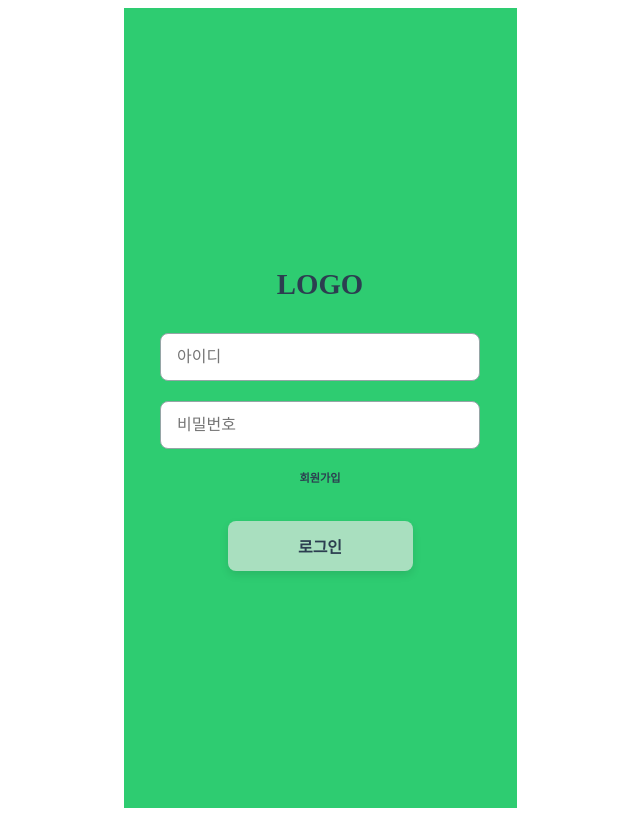
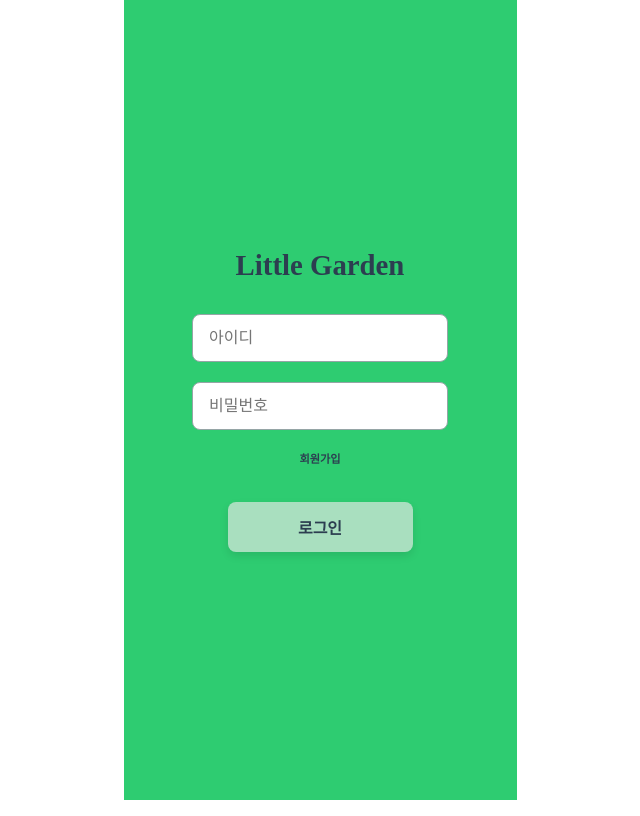
Before and after one commit to PRMS-HIFIVE/LittleGarden, a React (Vite) app in the folder frontend/: page / in a window 1280 px wide. Shown: the whole page, without its empty margins (320-960 px from the left). Built offline with nearby package versions, Linux system fonts and the light colour scheme.

Commit message:
feat: 기본 스타일 초기화

```diff
--- a/frontend/src/App.tsx
+++ b/frontend/src/App.tsx
@@ -1,10 +1,12 @@
 import './App.css'
 import Login from './pages/Login/Login'
+import GlobalStyle from "@/styles/globalStyles"
 
 function App() {
 
   return (
     <>
+    <GlobalStyle />
     <Login />
     </>
   )
--- a/frontend/src/pages/Login/Login.styles.ts
+++ b/frontend/src/pages/Login/Login.styles.ts
@@ -61,6 +61,10 @@ export const Button = styled.div`
   font-size: 0.7rem;
   font-weight: 600;
   color: ${textColors.primary};
+  cursor: pointer;
+  &:hover {
+    color: ${textColors.tertiary};
+  }
 `;
 
 export const ButtonWrapper = styled.div`
--- a/frontend/src/pages/Login/Login.tsx
+++ b/frontend/src/pages/Login/Login.tsx
@@ -7,10 +7,12 @@ const Login = () => {
   const [loginId, setLoginId] = useState("");
   const [password, setPassword] = useState("");
 
+  const register = () => {};
+
   return (
     <S.Container>
       <S.FormWrapper>
-        <S.Title>LOGO</S.Title>
+        <S.Title>Little Garden</S.Title>
         <S.Form>
           <Input
             placeholder="아이디"
@@ -34,7 +36,7 @@ const Login = () => {
             textColor="primary"
           />
 
-          <S.Button>
+          <S.Button onClick={register}>
             회원가입
           </S.Button>
 
--- /dev/null
+++ b/frontend/src/styles/globalStyles.ts
@@ -0,0 +1,17 @@
+import { createGlobalStyle } from "styled-components";
+
+const GlobalStyle = createGlobalStyle`
+  * {
+    margin: 0;
+    padding: 0;
+    box-sizing: border-box;
+  }
+
+  html, body, #root {
+    width: 100%;
+    height: 100%;
+    /* overflow: hidden;  */
+  }
+`;
+
+export default GlobalStyle;
```
